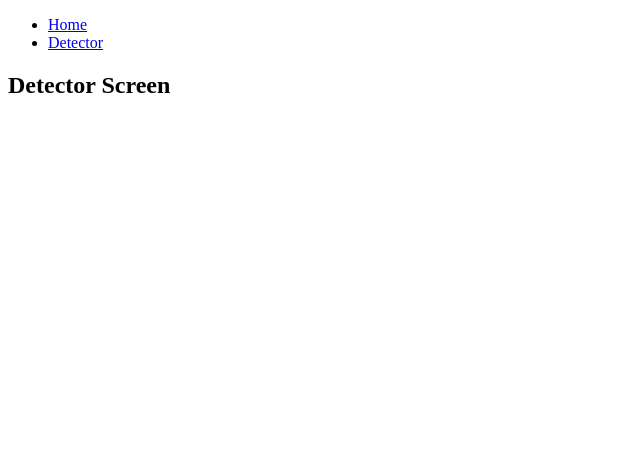
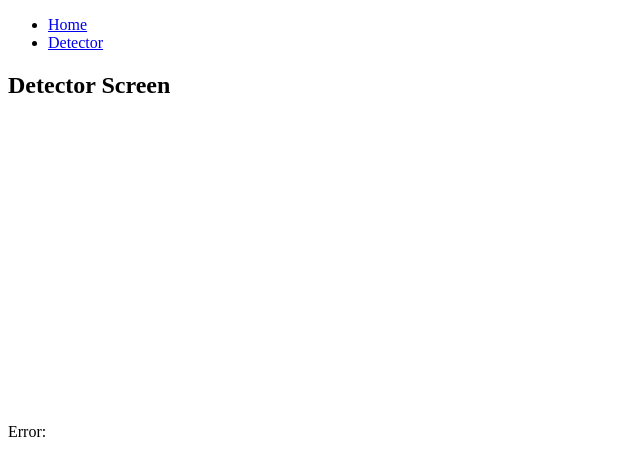
Before and after one commit to trekhleb/links-detector, a React (Create React App) app: page /detector in a window 1280 px wide. Shown: the top 476 px of the page, without its empty margins (0-640 px from the left). Built offline with nearby package versions, Linux system fonts and the light colour scheme; no server answers.

Commit message:
Do smth.

```diff
--- a/src/components/elements/CameraStream.tsx
+++ b/src/components/elements/CameraStream.tsx
@@ -1,11 +1,87 @@
-import React from 'react';
+import React, {CSSProperties, MutableRefObject, useEffect, useRef, useState} from 'react';
 
-function CameraStream(): React.ReactElement {
+type FacingMode = 'user' | 'environment' | 'left' | 'right' ;
+
+type CameraStreamProps = {
+  width?: number,
+  height?: number,
+  facingMode?: FacingMode,
+  frameRate?: number,
+  flipHorizontal?: boolean,
+};
+
+function CameraStream(props: CameraStreamProps): React.ReactElement {
+  const {
+    width = 300,
+    height = 300,
+    frameRate = 30,
+    facingMode = 'test',
+    flipHorizontal = false,
+  } = props;
+
+  const videoRef: MutableRefObject<HTMLVideoElement | null> = useRef<HTMLVideoElement | null>(null);
+
+  const [errorMessage, setErrorMessage] = useState<string | null>(null);
+
+  useEffect(() => {
+    if (!videoRef.current) {
+      return;
+    }
+
+    if (!navigator.mediaDevices || !navigator.mediaDevices.getUserMedia) {
+      setErrorMessage('Your browser does not support camera access');
+      return;
+    }
+
+    let localStream: MediaStream | null = null;
+
+    const userMediaConstraints: MediaStreamConstraints = {
+      audio: false,
+      video: {
+        width: {ideal: width},
+        height: {ideal: height},
+        facingMode: {ideal: facingMode},
+        frameRate: {ideal: frameRate},
+      },
+    };
+
+    navigator.mediaDevices.getUserMedia(userMediaConstraints)
+      .then((stream: MediaStream) => {
+        localStream = stream;
+        if (!videoRef.current) {
+          return;
+        }
+        videoRef.current.srcObject = stream;
+      })
+
+    return (): void => {
+      // Stop camera access.
+      if (localStream) {
+        localStream.getTracks().forEach((track) => track.stop());
+      }
+    };
+  }, [width, height, facingMode, frameRate]);
+
+  const videoStyle: CSSProperties = {
+    transform: flipHorizontal ? 'scaleX(-1)' : '',
+  };
+
   return (
     <div>
-      <video>
-        Your browser doesn't support embedded videos
+      <video
+        ref={videoRef}
+        width={width}
+        height={height}
+        style={videoStyle}
+        playsInline
+        autoPlay
+        muted
+      >
+        Your browser does not support embedded videos
       </video>
+      <div>
+        Error: {errorMessage}
+      </div>
     </div>
   );
 }
```
